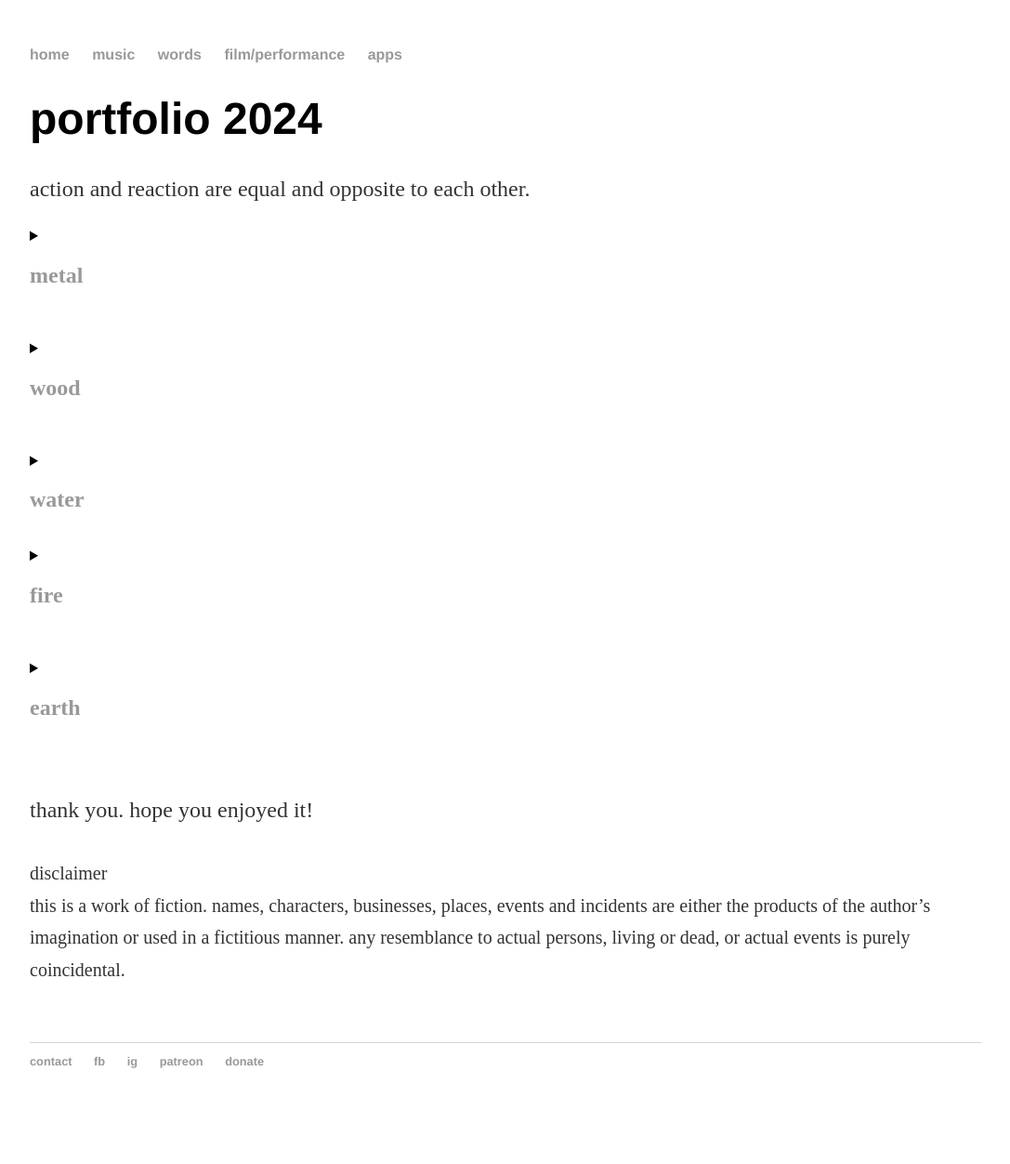
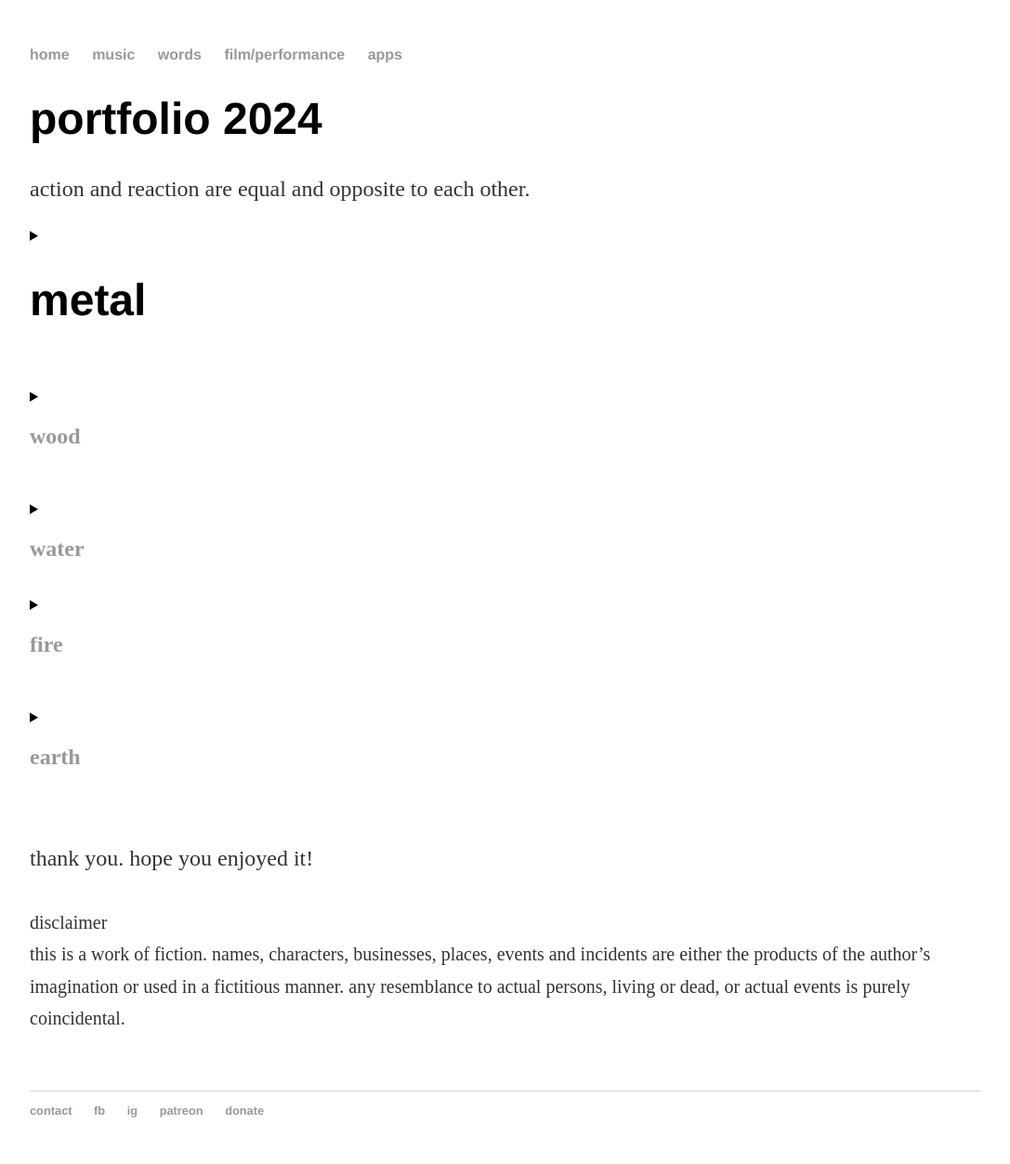
Before and after one commit to maksuihin/maksuihin.github.io, a Jekyll site: the page built from portfolio2024/index.html, in a window 1280 px wide. Shown: the whole page at 93% size, without its empty margins (96-1183 px from the left). Built offline with Jekyll 4.4.1, drawn with Linux system fonts in a browser that asks for light colours; before the commit the page ends 1199 px from its top, so only the background shows below that.

```diff
--- a/portfolio2024/index.html
+++ b/portfolio2024/index.html
@@ -17,7 +17,7 @@ img {max-width:800px}
 </small>--></p>
 
 
-        <details><summary><h2>metal</h2></summary>
+        <details><summary><h1>metal</h1></summary>
 
 <p>
 
```
